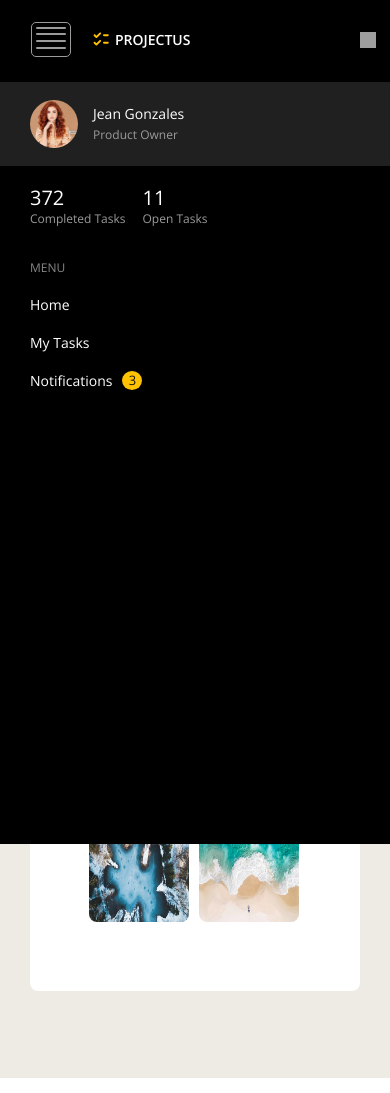
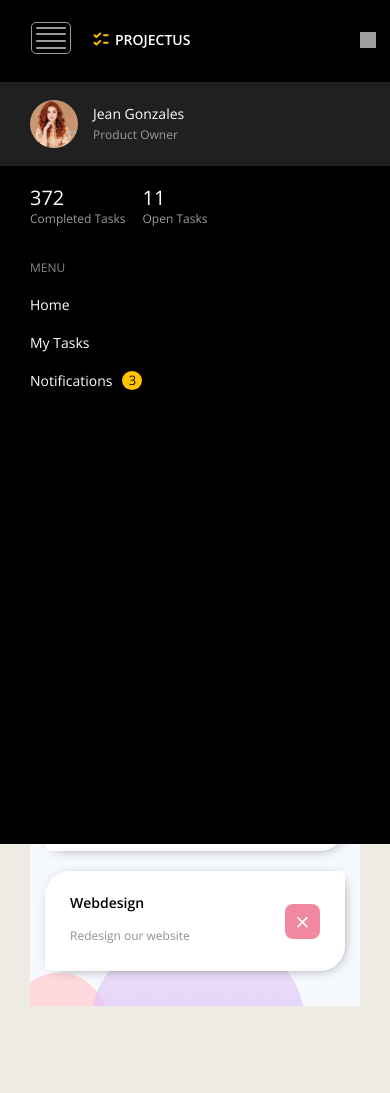
Before and after one commit to daryau/Vue-Projectus, a Vue app: page /tasks in a window 390 px wide. Built offline with nearby package versions, Linux system fonts and the light colour scheme; grey boxes are pictures that could not be loaded.

Commit message:
Lesson #7.- Fully completed

```diff
--- a/public/index.html
+++ b/public/index.html
@@ -9,6 +9,7 @@
     <meta name="description" content="Projectusis a blog that shares useful information about web develop." />
     <meta name="keywords" content="web task, web development, hone task" />
     <title>Front-End-Test</title>
+    <link rel="stylesheet" href="https://stackpath.bootstrapcdn.com/bootstrap/4.4.1/css/bootstrap.min.css" integrity="sha384-Vkoo8x4CGsO3+Hhxv8T/Q5PaXtkKtu6ug5TOeNV6gBiFeWPGFN9MuhOf23Q9Ifjh" crossorigin="anonymous">
   </head>
   <body>
     <noscript>
--- a/src/assets/scss/media.scss
+++ b/src/assets/scss/media.scss
@@ -34,8 +34,8 @@ $yellow: #FFC200;
                 left: 31px;
                 right: 0;
                 position: absolute;
-                width: 30px;
-                height: 25px;
+                width: 40px;
+                height: 32px;
                 border: 1px solid $gray;
                 padding: 4px;
                 border-radius: 5px;
--- a/src/types/ActivityInterface.ts
+++ b/src/types/ActivityInterface.ts
@@ -1,4 +1,4 @@
-interface ActivityInterface {
+export interface ActivityInterface {
     description: string;
     time: string;
     comment?: string;
--- a/src/views/Activity.vue
+++ b/src/views/Activity.vue
@@ -26,7 +26,7 @@
 
 <script lang = "ts">
 import { Component, Vue } from 'vue-property-decorator';
-import { ActivityInterface } from '../types/ActivityInterface';
+import { ActivityInterface } from '@/types/ActivityInterface';
 
 @Component
 export default class Activity extends Vue {
@@ -57,7 +57,7 @@ export default class Activity extends Vue {
   }
 
   // methods
-  clickPhoto(index: number) {
+  clickPhoto(index: number): void {
     this.$root.$emit('notifications', index);
   }
 }
--- a/src/views/Tasks.vue
+++ b/src/views/Tasks.vue
@@ -1,51 +1,158 @@
 <template lang="pug">
-    .wrapper-post
-        span.wrapper-post__day.block.f14.uppercase {{taskDate}}
-        .wrapper-post__item
-            .wrapper-post__item_icon
-            span.wrapper-post__item__text.f16.block {{taskItem.description}}
-            span.wrapper-post__item__time.f14 {{taskItem.time}} AM
-        .wrapper-post__item
-            .wrapper-post__item_icon
-            span.wrapper-post__item__text.f16.block {{taskItemTwo.description}}
-            span.wrapper-post__item__time.f14 {{taskItemTwo.time}}PM
-        .wrapper-post__item
-            span.wrapper-post__item__text.f15.block {{taskItemTwo.comment}}
-        .wrapper-post__item
-            .wrapper-post__item_icon
-            span.wrapper-post__item__text.f16.block {{taskItemThird.description}}
-            span.wrapper-post__item__time.f14 {{taskItemThird.time}} PM
-        .wrapper-post__item
-            .wrapper-post__item__photos
-              img.wrapper-post__item__photos_img(src='../assets/images/post-bg.jpg' alt='Image')
-              img.wrapper-post__item__photos_img(src='../assets/images/post-bg-2.jpg' alt='Image')
-              img.wrapper-post__item__photos_img(src='../assets/images/post-bg-3.jpg' alt='Image')
-              img.wrapper-post__item__photos_img(src='../assets/images/post-bg-4.jpeg' alt='Image')
+.task
+  .task-add
+    h3.task-title.fw500.f20.mt-3.mb-3 {{titleTask}}
+    form.form.task-form(v-on:submit.prevent='')
+      .input-group.flex-column.mt-3.mb-3
+        input.form-control(type='text' placeholder='Add task' v-model='newTask' required='')
+        textarea.form-control.mt-3.mb-3(rows='3' placeholder='Add description'
+        v-model='newDescription' required='')
+        .input-group-append
+          button.btn.btn-outline-secondary.btn-submit(type='submit' v-on:click='addTask') Add
+  hr.mb-5
+  .task-list.d-flex.flex-wrap.align-items-center.justify-content-between(
+      v-for='(taskItem, index) in taskItems' :key='index')
+    .task-item
+      span.task-title.block.fw600.f16.mb-3 {{taskItem.title}}
+      p.task-text.f14 {{taskItem.description}}
+    .remove-task.d-flex.align-items-center.justify-content-center.f25(
+        v-on:click='removeTask(index)') &times;
 </template>
 
 <script lang="ts">
 
 import { Component, Vue } from 'vue-property-decorator';
-import { TaskInterface } from '../types/TaskInterface';
+import { TaskInterface } from '@/types/TaskInterface';
+import TheSidebar from '@/components/TheSidebar.vue';
 
 @Component
 export default class Tasks extends Vue {
-  taskDate:string = 'Tomorrow';
+  titleTask: string = 'New task';
 
-  taskItem: TaskInterface = {
-    description: 'Samanta Kwin write and publish an article about our team',
-    time: '5:40',
+  newTask: string = '';
+
+  newDescription: string = '';
+
+  taskItems: TaskInterface[] = [
+    {
+      title: 'Copyright',
+      description: 'Samanta Kwin write and publish an article about our team',
+    },
+    {
+      title: 'Project manager',
+      description: 'Minika Roil commented on Account for teams and personal in bottom style',
+    },
+    {
+      title: 'Webdesign',
+      description: 'Redesign our website',
+    },
+  ]
+
+  addTask(): void {
+    if ((this.newTask.length > 0) && (this.newDescription.length > 0)) {
+      this.taskItems.push({
+        title: this.newTask,
+        description: this.newDescription,
+      });
+      this.newTask = '';
+      this.newDescription = '';
+    }
   }
 
-  taskItemTwo: TaskInterface = {
-    description: 'Minika Roil commented on Account for teams and personal in bottom style',
-    time: '9:32',
-    comment: 'Redesign our website, evaluate and say the timeline',
-  }
-
-  taskItemThird: TaskInterface = {
-    description: 'Samanta Kwin uploaded 4 files on An option to search in current projects or in all projects',
-    time: '2:22',
+  removeTask(index: number): void {
+    this.taskItems.splice(index, 1);
   }
 }
 </script>
+
+<style lang="scss" scoped>
+    $gray: #5b5a5a;
+    $gray-light: #909090;
+    $pink: #f3c5cf;
+    $purple: #f088a0;
+    $white: #ffffff;
+    .task {
+        padding: 25px;
+        background: url('../assets/images/bg-task.jpg') no-repeat;
+        background-size: cover;
+        &-add {
+            &-title{
+                line-height: 16px;
+                color: $gray;
+            }
+            .task-form {
+                .input-group {
+                    width: 195px !important;
+                    .form-control {
+                        border: none;
+                        border-bottom: 1px solid $pink;
+                        background: transparent;
+                        border-radius: 0;
+                    }
+                    .input-group-append {
+                        .btn-submit {
+                            z-index: 1;
+                        }
+                    }
+                }
+            }
+        }
+        .task-list {
+            width: 50%;
+            margin: 20px auto;
+            background-color: $white;
+            padding: 25px;
+            border-radius: 25px 5px 25px;
+            -webkit-box-shadow: 2px 2px 15px -8px rgba(0,0,0,0.8);
+            -moz-box-shadow: 2px 2px 15px -8px rgba(0,0,0,0.8);
+            box-shadow: 2px 2px 15px -8px rgba(0,0,0,0.8);
+            transition: all 0.5s ease-in-out;
+            .task-item {
+                width: 80%;
+                .task-text {
+                    color: $gray-light;
+                    line-height: 20px;
+                }
+            }
+            .remove-task {
+                cursor: pointer;
+                background-color: $purple;
+                width: 35px;
+                height: 35px;
+                border-radius: 8px;
+                color: $white;
+                transition: all 0.5s ease-in-out;
+                    &:hover {
+                        opacity: 0.5;
+                    }
+            }
+        }
+        .task-list:nth-child(2n+1) {
+            margin-right: 0;
+        }
+        .task-list:nth-child(2n) {
+            margin-left: 0;
+        }
+    }
+
+    // media
+    @media screen and (max-width: 625px) {
+        .f14 {
+            font-size: 12px;
+        }
+        .task {
+            padding: 15px;
+            .task-list { width: 100%; }
+        }
+    }
+
+    @media screen and (max-width: 370px) {
+        .task {
+            .task-list {
+                .task-item {
+                    width: 65%;
+                }
+            }
+        }
+    }
+</style>
```
Also changed, not shown: src/types/TaskInterface.ts (+4 -5 lines), src/assets/images/bg-task.jpg (added).
